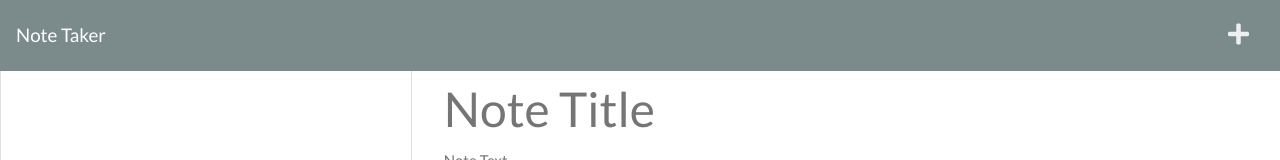
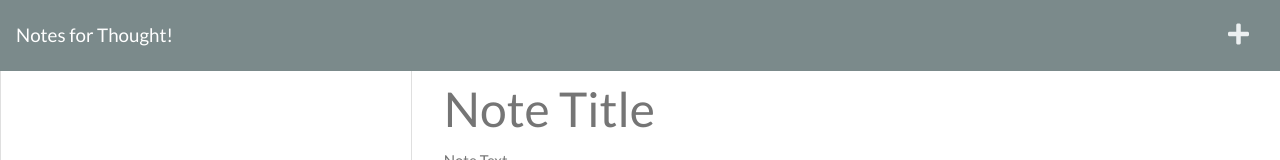
Before and after one commit to bennyle890/notes-for-thought, a website: page Develop/public/notes.html in a window 1280 px wide. Shown: the top 160 px of the page. Drawn offline with nearby package versions, Linux system fonts and the light colour scheme; no server answers.

```diff
--- a/Develop/public/notes.html
+++ b/Develop/public/notes.html
@@ -20,7 +20,7 @@
 
   <body>
     <nav class="navbar navbar-dark bg-dark">
-      <a class="navbar-brand" href="/">Note Taker </a>
+      <a class="navbar-brand" href="/">Notes for Thought! </a>
       <div class="icons">
         <i class="fas fa-save text-light save-note"></i>
         <i class="fas fa-plus text-light new-note"></i>
```
